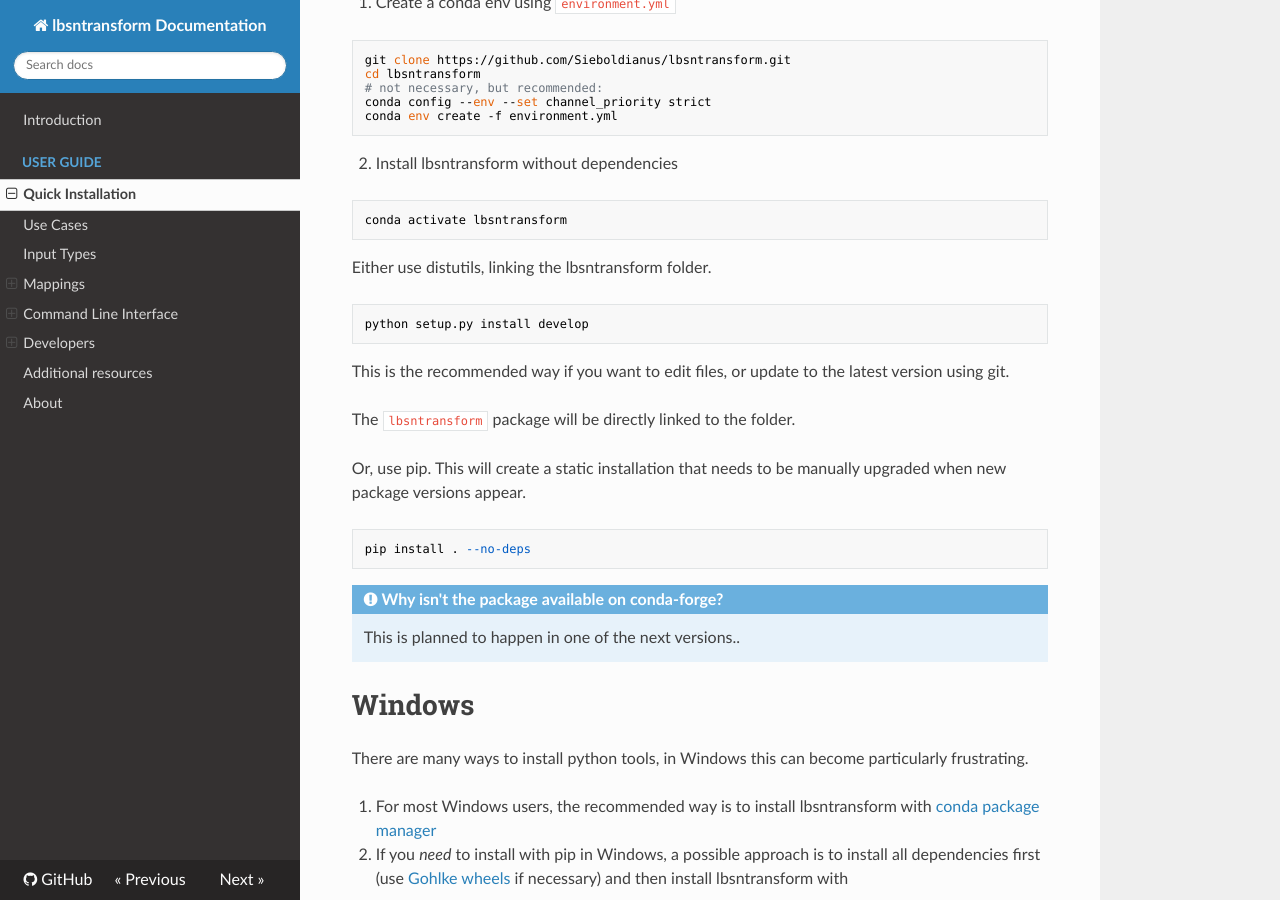
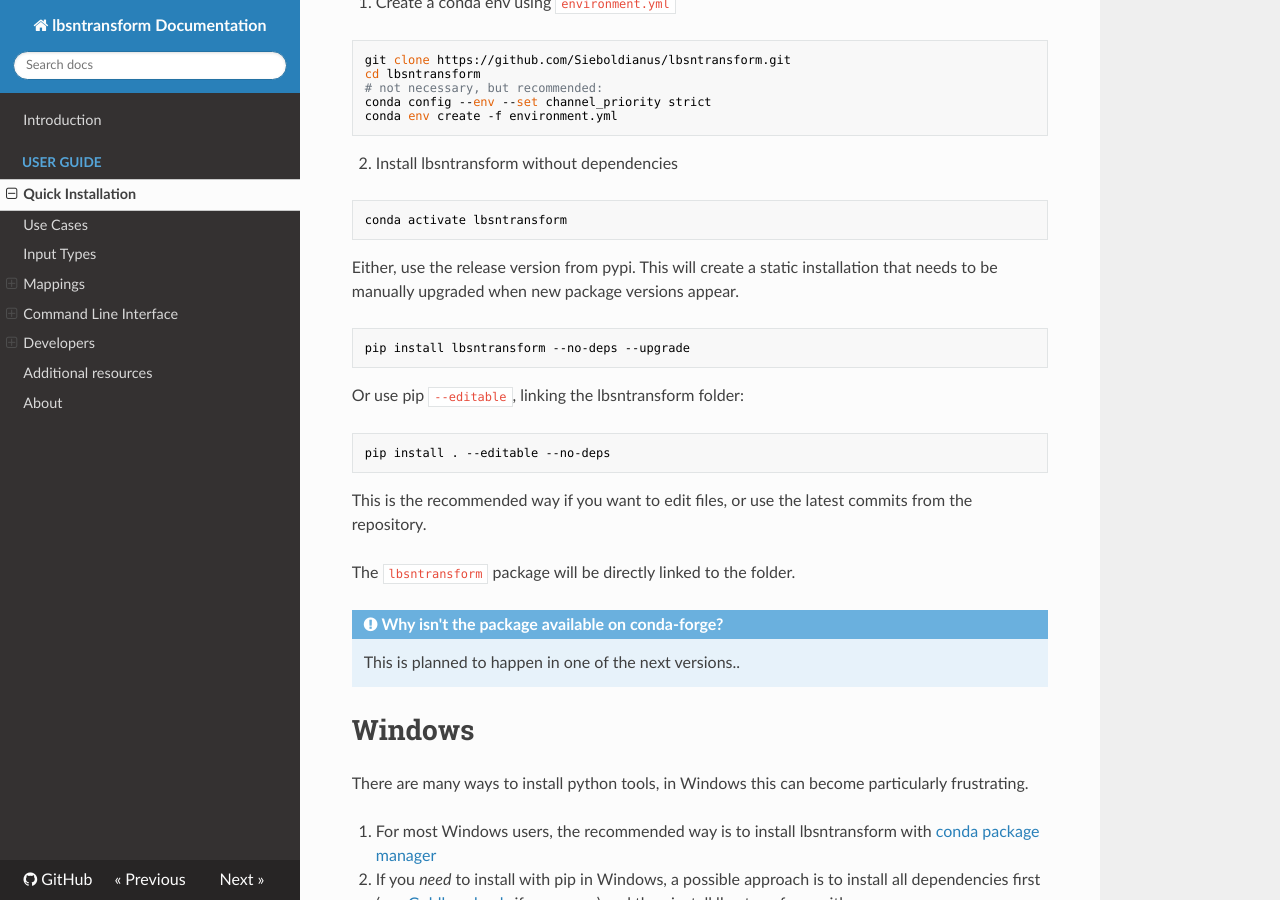
Before and after one commit to Sieboldianus/lbsntransform, an MkDocs documentation site: the page built from docs/quick-guide.md, in a window 1280 px wide and 900 px high, scrolled down 646 px. Built offline with MkDocs 1.6.1, drawn with Linux system fonts in a browser that asks for light colours; nearby versions of some CDN libraries.

Commit message:
docs: Re-order recommended pip setup instructions

````diff
--- a/docs/quick-guide.md
+++ b/docs/quick-guide.md
@@ -27,23 +27,22 @@
 conda activate lbsntransform
 ```
 
-Either use distutils, linking the lbsntransform folder.
+Either, use the release version from pypi. This will create a static installation that needs
+to be manually upgraded when new package versions appear.
 
-```
-python setup.py install develop
+```bash
+pip install lbsntransform --no-deps --upgrade
 ```
 
-This is the recommended way if you want to edit files, or update to
-the latest version using git.
+Or use pip `--editable`, linking the lbsntransform folder:
+
+```bash
+pip install . --editable --no-deps
+```
+
+This is the recommended way if you want to edit files, or use the latest commits from the repository.
 
 The `lbsntransform` package will be directly linked to the folder.
-
-Or, use pip. This will create a static installation that needs
-to be manually upgraded when new package versions appear.
-
-```
-pip install . --no-deps
-```
 
 !!! note "Why isn't the package available on conda-forge?"
     This is planned to happen in one of the next versions..
@@ -55,7 +54,7 @@
 1. For most Windows users, the recommended way is to install lbsntransform with [conda package manager](#installation-with-conda)
 2. If you _need_ to install with pip in Windows, a possible approach is to install all dependencies first (use [Gohlke wheels] if necessary) and then install lbsntransform with
 
-```python
+```bash
 pip install lbsntransform --no-deps
 ```
 # Linux
````
